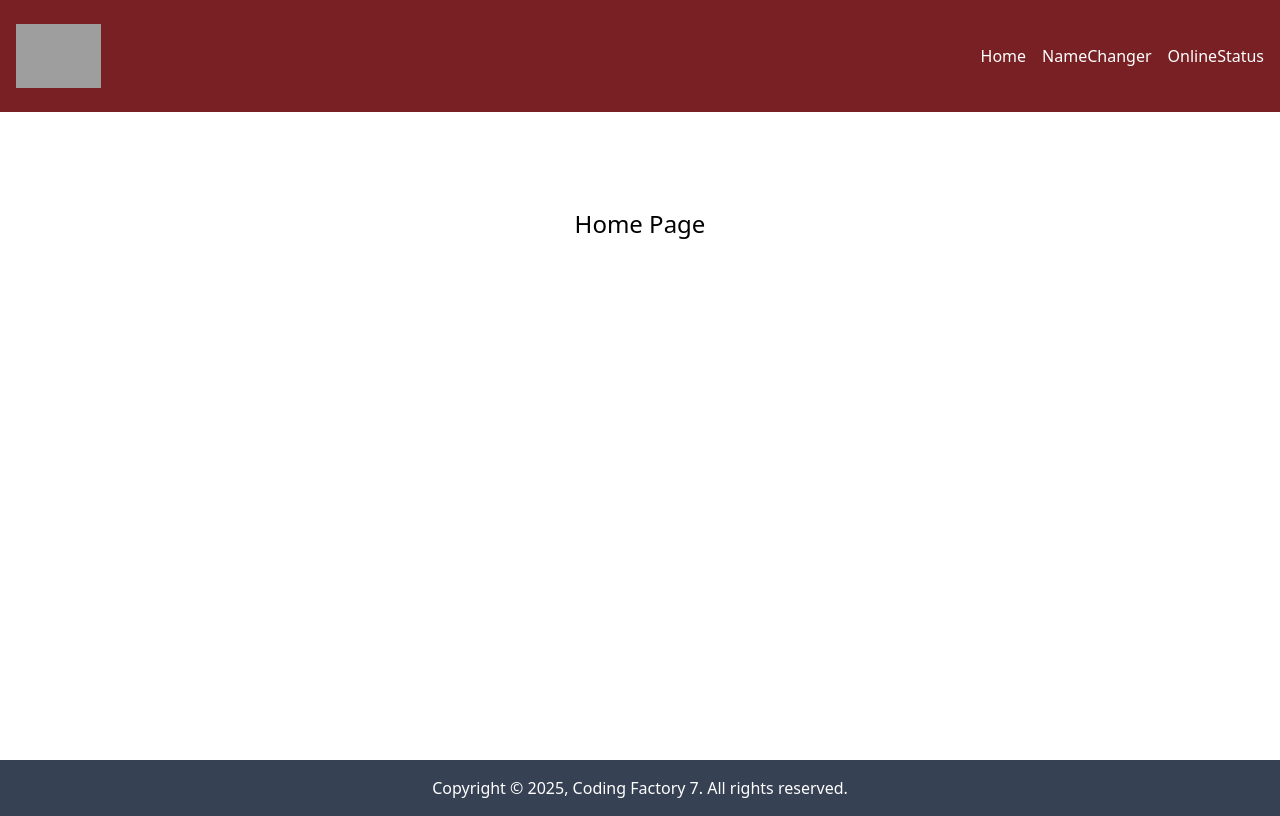
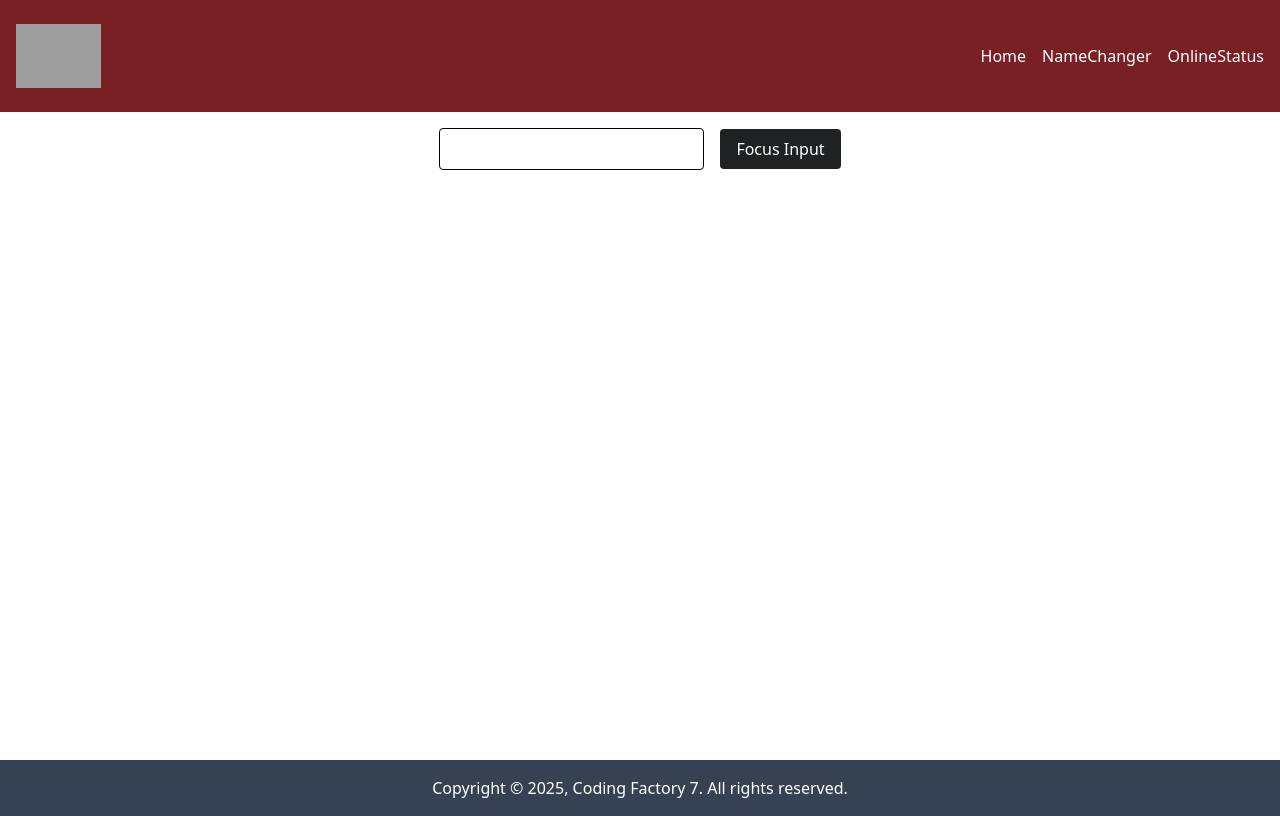
Before and after one commit to jstam2023/cf7-components-intro, a React (Vite) app: page / in a window 1280 px wide. Built offline with nearby package versions, Linux system fonts and the light colour scheme; grey boxes are pictures that could not be loaded.

Commit message:
feat: focus input example

```diff
--- a/src/App.tsx
+++ b/src/App.tsx
@@ -28,6 +28,7 @@
 // import AutoRedirectPage from "./pages/AutoRedirectPage.tsx";
 import AutoRedirectAdvanced from "./components/AutoRedirectAdvanced.tsx";
 import NotFoundPage from "./pages/NotFoundPage.tsx";
+import FocusInput from "./components/FocusInput.tsx";
 
 function App() {
 
@@ -65,7 +66,9 @@
                     {/*<Route path="/" element={<HomePage />} />*/}
 
                     <Route element={<RouterLayout />}>
-                        <Route index element={<HomePage />} />
+                        {/*<Route index element={<HomePage />}/>*/}
+                        <Route index element={<FocusInput />}/>
+
                     </Route>
 
                     <Route path="examples" element={<RouterExamplesLayout/>}>
--- /dev/null
+++ b/src/components/FocusInput.tsx
@@ -0,0 +1,26 @@
+import {useRef} from "react";
+
+const FocusInput = () => {
+    const inputRef = useRef<HTMLInputElement>(null);
+
+    const handleClick = ()=> {
+        inputRef.current?.focus()
+
+    };
+    return (
+        <>
+            <div className="text-center space-x-4 mt-4">
+                <input
+                    ref={inputRef}
+                    type="text" className="border px-4 py-2 rounded"/>
+                <button
+                    onClick={handleClick}
+                    className="bg-cf-dark-gray text-white px-4 py-2 rounded">
+                    Focus Input
+                </button>
+            </div>
+        </>
+    )
+}
+
+export default FocusInput;
```
